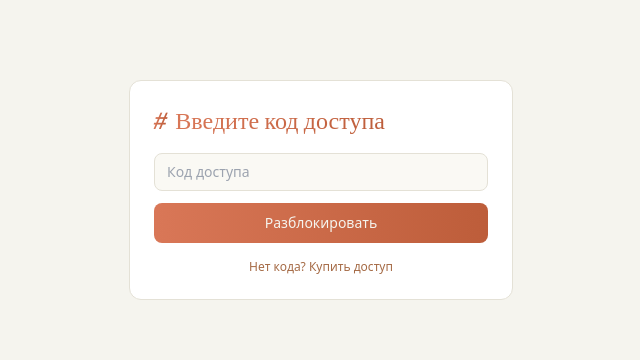
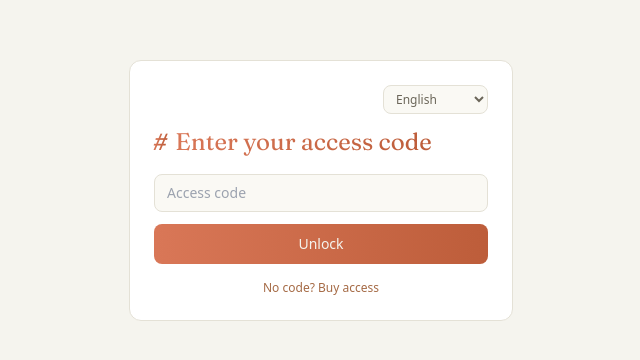
Before and after one commit to kssw117-sudo/caption-generator, a React (Vite) app: page / in a window 1280 px wide. Shown: the part 210-570 px from the top of the page, without its empty margins (319-959 px from the left). Built offline with nearby package versions, Linux system fonts and the light colour scheme.

Commit message:
Update App.jsx

```diff
--- a/src/App.jsx
+++ b/src/App.jsx
@@ -4,7 +4,7 @@ export default function CaptionGenerator() {
   const [business, setBusiness] = useState('');
   const [postAbout, setPostAbout] = useState('');
   const [platform, setPlatform] = useState('instagram');
-  const [language, setLanguage] = useState('ru');
+  const [language, setLanguage] = useState('en');
   const [loading, setLoading] = useState(false);
   const [error, setError] = useState('');
   const [copied, setCopied] = useState('');
@@ -249,6 +249,18 @@ CTA: ${JSON.stringify(item.cta)}`;
       <div className="min-h-screen flex items-center justify-center px-4" dir={currentLang.rtl ? 'rtl' : 'ltr'} style={{ background: '#F5F4EE', fontFamily: bodyFont }}>
         <style>{`@import url('https://fonts.googleapis.com/css2?family=Fraunces:opsz,wght@9..144,400;9..144,600&family=Cairo:wght@400;700&display=swap');`}</style>
         <div className="w-full max-w-sm rounded-xl p-6" style={{ background: '#FFFFFF', border: '1px solid #E4E1D6' }}>
+          <div className="flex justify-end mb-3">
+            <select
+              value={language}
+              onChange={(e) => setLanguage(e.target.value)}
+              className="text-xs rounded-lg px-2 py-1 focus:outline-none"
+              style={{ background: '#FAF9F4', border: '1px solid #E4E1D6', color: '#6B6659' }}
+            >
+              {languages.map(l => (
+                <option key={l.code} value={l.code}>{l.label}</option>
+              ))}
+            </select>
+          </div>
           <h1
             className="text-2xl mb-4 flex items-center gap-2"
             style={{ fontFamily: headingFont }}
```
